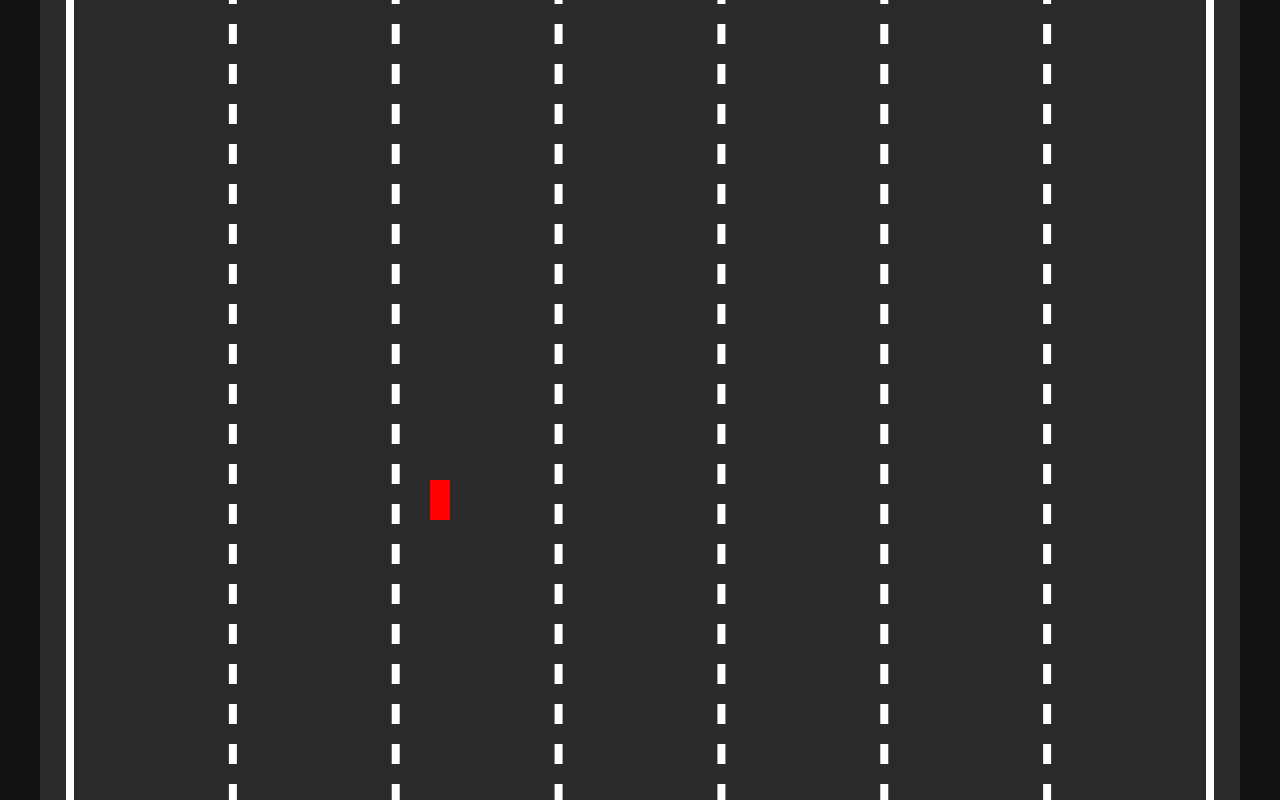
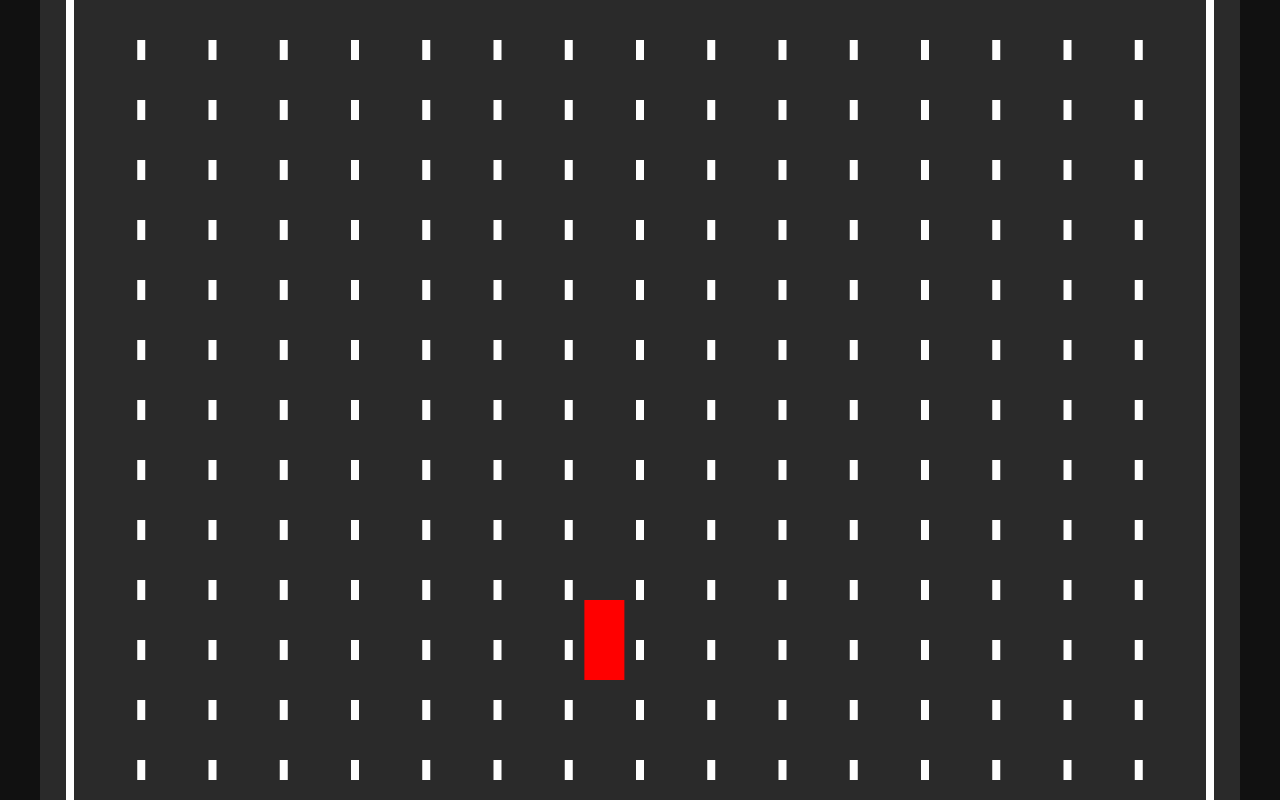
Before and after one commit to mussbus/self-driving-car, a website built with Vite: page index.html in a window 1280 px wide. Built offline with nearby package versions, Linux system fonts and the light colour scheme.

Commit message:
added Road

```diff
--- a/index.html
+++ b/index.html
@@ -17,6 +17,6 @@
     </head>
     <body>
         <canvas id="canvas" width="1200px" height="600px"></canvas>
-        <script type="module" src="./src/main.ts"></script>
+        <script type="module" src="/src/main.ts"></script>
     </body>
 </html>
--- a/src/helpers.ts
+++ b/src/helpers.ts
@@ -1,3 +1,12 @@
 export function lerp(a: number, b: number, c: number) {
   return a + (b - a) * c;
 }
+
+export class Point {
+  x: number; y: number;
+
+  constructor(x: number, y: number) {
+    this.x = x;
+    this.y = y;
+  }
+}
--- a/src/main.ts
+++ b/src/main.ts
@@ -3,17 +3,22 @@ import Road from "./road";
 const canvas = document.getElementById("canvas") as HTMLCanvasElement;
 const ctx = canvas.getContext("2d")!;
 
-const car = new Car(400, 500, 20, 40);
-const road = new Road(canvas.width / 2, canvas.width * 0.95, 7);
+const road = new Road(canvas.width / 2, canvas.width * 0.95, 16);
+const car = new Car(road.getLaneCenter(7), 500, 40, 80);
 
 function loop() {
   canvas.height = window.innerHeight;
-  ctx.clearRect(0, 0, canvas.width, canvas.height);
+  // ctx.clearRect(0, 0, canvas.width, canvas.height);
+
+  ctx.save();
+  ctx.translate(0, -car.y + canvas.height * .8);
 
   road.draw(ctx);
   car.update();
   car.draw(ctx);
 
+  ctx.restore();
+
   requestAnimationFrame(loop);
 }
 
--- a/src/road.ts
+++ b/src/road.ts
@@ -1,4 +1,4 @@
-import { lerp } from "./helpers";
+import { lerp, Point } from "./helpers";
 
 export default class Road {
   x: number;
@@ -8,6 +8,7 @@ export default class Road {
   right: number;
   top: number;
   bottom: number;
+  borders: Point[][];
 
   constructor(x: number, width: number, lane_count: number = 3) {
     this.x = x;
@@ -15,32 +16,54 @@ export default class Road {
     this.lane_count = lane_count;
     this.left = x - width / 2;
     this.right = x + width / 2;
-    const infinity = 1000000000;
+    const infinity = 10000000;
     this.top = -infinity;
     this.bottom = infinity;
+
+    const top_left = new Point(this.left, this.top);
+    const top_right = new Point(this.right, this.top);
+    const bottom_left = new Point(this.left, this.bottom);
+    const bottom_right = new Point(this.right, this.bottom);
+    this.borders = [
+      [top_left, bottom_left],
+      [top_right, bottom_right],
+    ];
+  }
+
+  getLaneCenter(index: number) {
+    index = Math.min(Math.max(index, 0), this.lane_count - 1);
+    const lane_width = this.width / this.lane_count;
+    return this.left + lane_width / 2 + lane_width * index;
   }
 
   draw(ctx: CanvasRenderingContext2D) {
     ctx.lineWidth = 8;
     ctx.strokeStyle = "white";
 
-    for (let i = 0; i <= this.lane_count; i++) {
-      ctx.save(); // save per line
+    ctx.setLineDash([20, 40]);
+    for (let i = 1; i <= this.lane_count - 1; i++) {
+      ctx.save();
 
       const x = lerp(this.left, this.right, i / this.lane_count);
-
-      if (i === 0 || i === this.lane_count) {
-        ctx.setLineDash([]);
-      } else {
-        ctx.setLineDash([20, 20]);
-      }
 
       ctx.beginPath();
       ctx.moveTo(x, this.top);
       ctx.lineTo(x, this.bottom);
       ctx.stroke();
 
-      ctx.restore(); // restore per line
+      ctx.restore();
+    }
+
+    ctx.setLineDash([]);
+    for (const border of this.borders) {
+      if (!border[0] || !border[1]) continue;
+      ctx.save();
+      ctx.beginPath();
+
+      console.log(border[0], border[1]);
+      ctx.moveTo(border[0].x, border[0].y);
+      ctx.lineTo(border[1].x, border[1].y);
+      ctx.stroke();
     }
   }
 }
```
Also changed, not shown: package.json (+6 -3 lines), 1 other file.
